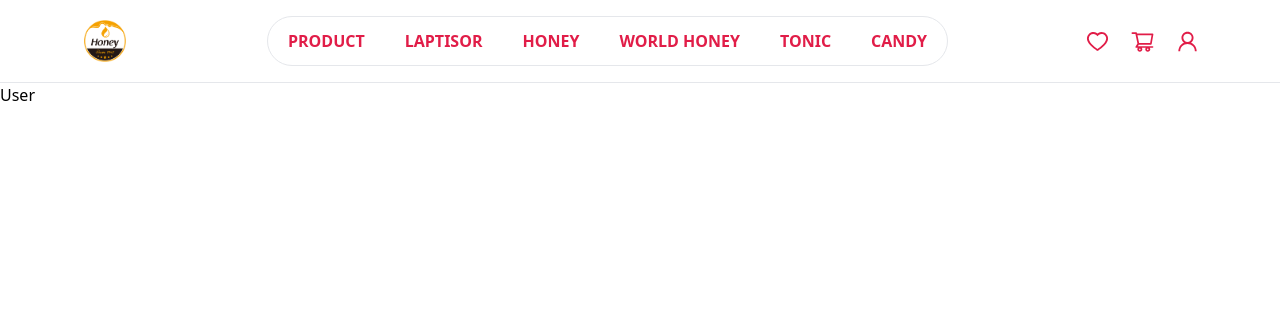
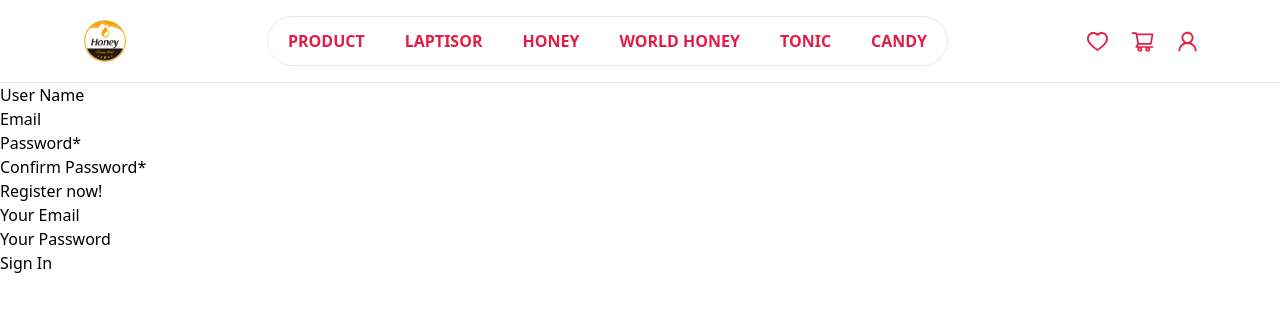
Before and after one commit to BeniaminAV/FullStackApp-BeeBliss-Eccomerce-Server-Client, a React (Vite) app in the folder client/: page /user in a window 1280 px wide. Shown: the top 312 px of the page. Built offline with nearby package versions, Linux system fonts and the light colour scheme.

Commit message:
create functionalities for register/login/auth social, next step design for this

```diff
--- a/client/package.json
+++ b/client/package.json
@@ -10,8 +10,12 @@
     "preview": "vite preview"
   },
   "dependencies": {
+    "@types/lodash": "^4.14.196",
+    "axios": "^1.4.0",
+    "lodash": "^4.17.21",
     "react": "^18.2.0",
     "react-dom": "^18.2.0",
+    "react-hot-toast": "^2.4.1",
     "react-icons": "^4.10.1",
     "react-router-dom": "^6.14.2"
   },
--- /dev/null
+++ b/client/src/components/auth/components/inputFrom.tsx
@@ -0,0 +1,24 @@
+interface InputProps {
+  label: string
+  type: string
+  name: string
+  onChange: (event: React.ChangeEvent<HTMLInputElement>) => void
+  value: string
+}
+
+const FormField: React.FC<InputProps> = ({
+  label,
+  type,
+  name,
+  onChange,
+  value,
+}) => {
+  return (
+    <div>
+      <label htmlFor={name}>{label}</label>
+      <input type={type} name={name} onChange={onChange} value={value} />
+    </div>
+  )
+}
+
+export default FormField
--- /dev/null
+++ b/client/src/components/auth/components/login.tsx
@@ -0,0 +1,80 @@
+import { isEmpty } from "lodash"
+import { useState } from "react"
+import { toast } from "react-hot-toast"
+import axios from "axios"
+import FormField from "./inputFrom"
+
+const defaultFormField = {
+  email: "",
+  password: "",
+}
+
+const Login = () => {
+  const [formField, setFormField] = useState(defaultFormField)
+  const { email, password } = formField
+
+  const resetForm = () => {
+    setFormField(defaultFormField)
+  }
+
+  const onSubmit = async (e: any) => {
+    e.preventDefault()
+
+    if (isEmpty(email) || isEmpty(password)) {
+      toast.error("Complete all fields!")
+    }
+
+    try {
+      const config = {
+        headers: {
+          "Content-Type": "application/json",
+        },
+      }
+
+      await axios.post(
+        "http://localhost:5000/auth/login",
+        {
+          email,
+          password,
+        },
+        config
+      )
+      toast.success("You logged in!")
+      resetForm()
+    } catch (error) {
+      if (email !== password) {
+        toast.error("Email or Password incorect!")
+      }
+    }
+  }
+
+  const handleChange = (e: any) => {
+    const { name, value } = e.target
+
+    setFormField({ ...formField, [name]: value })
+  }
+
+  return (
+    <>
+      <form onSubmit={onSubmit}>
+        <FormField
+          label="Your Email"
+          type="email"
+          name="email"
+          value={email}
+          onChange={handleChange}
+        />
+        <FormField
+          label="Your Password"
+          type="password"
+          name="password"
+          value={password}
+          onChange={handleChange}
+        />
+        <button type="submit">Sign In</button>
+      </form>
+    </>
+  )
+}
+
+export default Login
--- /dev/null
+++ b/client/src/components/auth/components/register.tsx
@@ -0,0 +1,108 @@
+import { useState } from "react"
+import axios from "axios"
+import FormField from "./inputFrom"
+import { isEmpty } from "lodash"
+import { toast } from "react-hot-toast"
+
+const defaultFormField = {
+  userName: "",
+  email: "",
+  password: "",
+  confirmPassword: "",
+}
+
+const Register = () => {
+  const [formField, setFormField] = useState(defaultFormField)
+  const { userName, email, password, confirmPassword } = formField
+
+  const resetForm = () => {
+    setFormField(defaultFormField)
+  }
+
+  const onSubmit = async (e: any) => {
+    e.preventDefault()
+
+    if (
+      isEmpty(userName) ||
+      isEmpty(email) ||
+      isEmpty(password) ||
+      isEmpty(confirmPassword)
+    ) {
+      toast.error("Complete all fields!")
+    }
+
+    if (password !== confirmPassword) {
+      toast.error("Password doesn't match!")
+    }
+
+    try {
+      const config = {
+        headers: {
+          "Content-Type": "application/json",
+        },
+      }
+
+      await axios.post(
+        "http://localhost:5000/auth/register",
+        {
+          userName,
+          email,
+          password,
+          confirmPassword,
+        },
+        config
+      )
+      toast.success("Resgistred !")
+      resetForm()
+    } catch (error: any) {
+      console.log(error)
+      if (email) {
+        toast.error("The email is already in use.")
+      }
+    }
+  }
+
+  const handleChange = (e: any) => {
+    const { value, name } = e.target
+
+    setFormField({ ...formField, [name]: value })
+  }
+
+  return (
+    <div>
+      <form onSubmit={onSubmit}>
+        <FormField
+          label="User Name"
+          type="text"
+          name="userName"
+          value={userName}
+          onChange={handleChange}
+        />
+        <FormField
+          label="Email"
+          type="email"
+          name="email"
+          value={email}
+          onChange={handleChange}
+        />
+        <FormField
+          label="Password*"
+          type="password"
+          name="password"
+          value={password}
+          onChange={handleChange}
+        />
+        <FormField
+          label="Confirm Password*"
+          type="password"
+          name="confirmPassword"
+          value={confirmPassword}
+          onChange={handleChange}
+        />
+        <button type="submit">Register now!</button>
+      </form>
+    </div>
+  )
+}
+
+export default Register
--- /dev/null
+++ b/client/src/components/auth/page.tsx
@@ -0,0 +1,13 @@
+import Login from "./components/login"
+import Register from "./components/register"
+
+const Authentication = () => {
+  return (
+    <>
+      <Register />
+      <Login />
+    </>
+  )
+}
+
+export default Authentication
--- /dev/null
+++ b/client/src/components/toast.tsx
@@ -0,0 +1,28 @@
+import { Toaster } from "react-hot-toast"
+
+const ToastProvider = () => {
+  return (
+    <>
+      <Toaster
+        toastOptions={{
+          success: {
+            iconTheme: {
+              primary: "#00FF7F",
+              secondary: "black",
+            },
+            duration: 2500,
+          },
+          style: {
+            background: "#000",
+            color: "#fff",
+            padding: "10px",
+            maxWidth: "100%",
+          },
+          position: "bottom-center",
+        }}
+      />
+    </>
+  )
+}
+
+export default ToastProvider
--- a/client/src/main.tsx
+++ b/client/src/main.tsx
@@ -3,10 +3,12 @@ import ReactDOM from "react-dom/client"
 import App from "./App.tsx"
 import "./styles/globals.css"
 import { BrowserRouter } from "react-router-dom"
+import ToastProvider from "./components/toast.tsx"
 
 ReactDOM.createRoot(document.getElementById("root")!).render(
   <React.StrictMode>
     <BrowserRouter>
+      <ToastProvider />
       <App />
     </BrowserRouter>
   </React.StrictMode>
--- a/client/src/router/user/page.tsx
+++ b/client/src/router/user/page.tsx
@@ -1,5 +1,11 @@
+import Authentication from "../../components/auth/page"
+
 const User = () => {
-  return <div>User</div>
+  return (
+    <>
+      <Authentication />
+    </>
+  )
 }
 
 export default User
```
Also changed, not shown: client/src/components/auth/components/authSocial.tsx (added), 2 other files (tests, documents, lock files or other folders).
